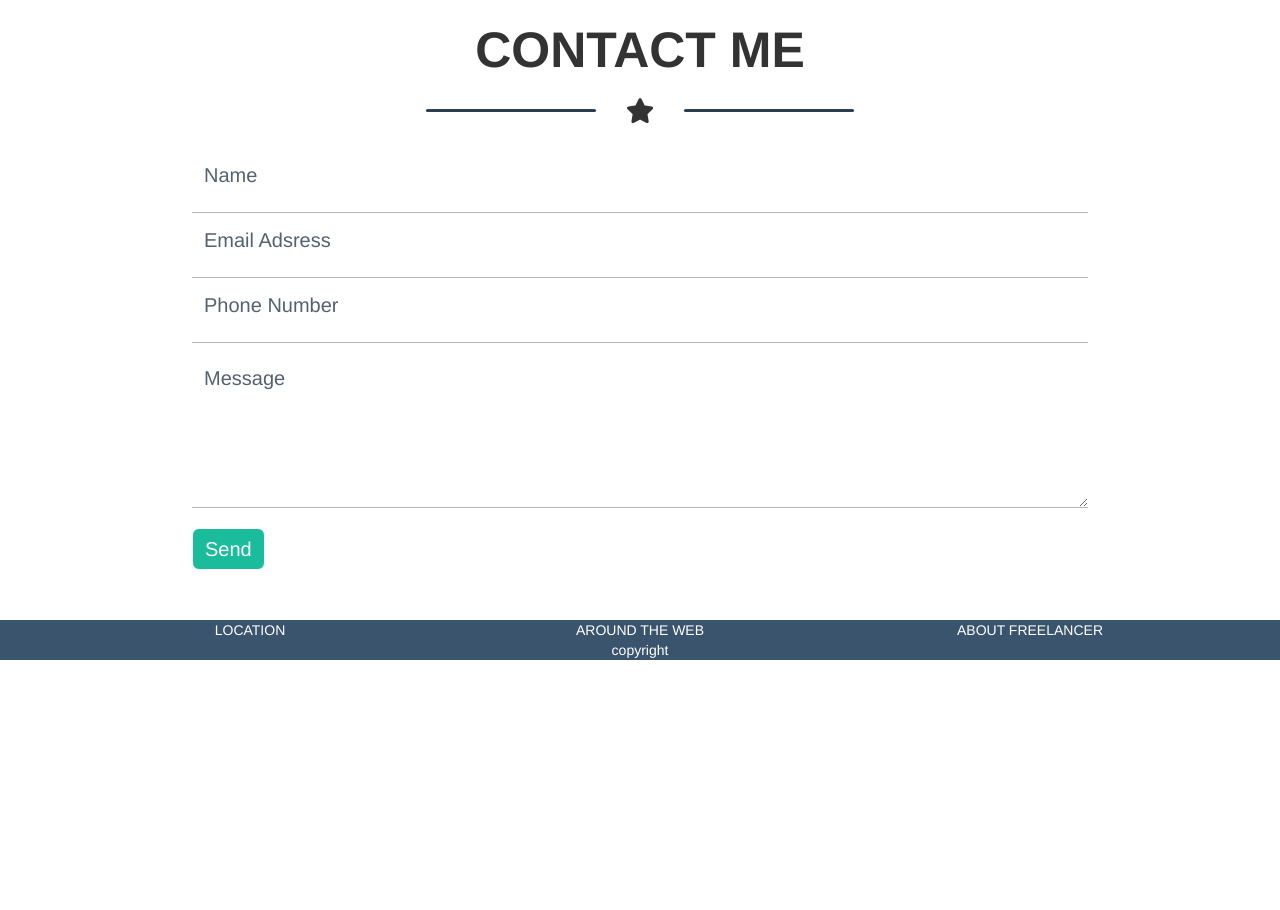
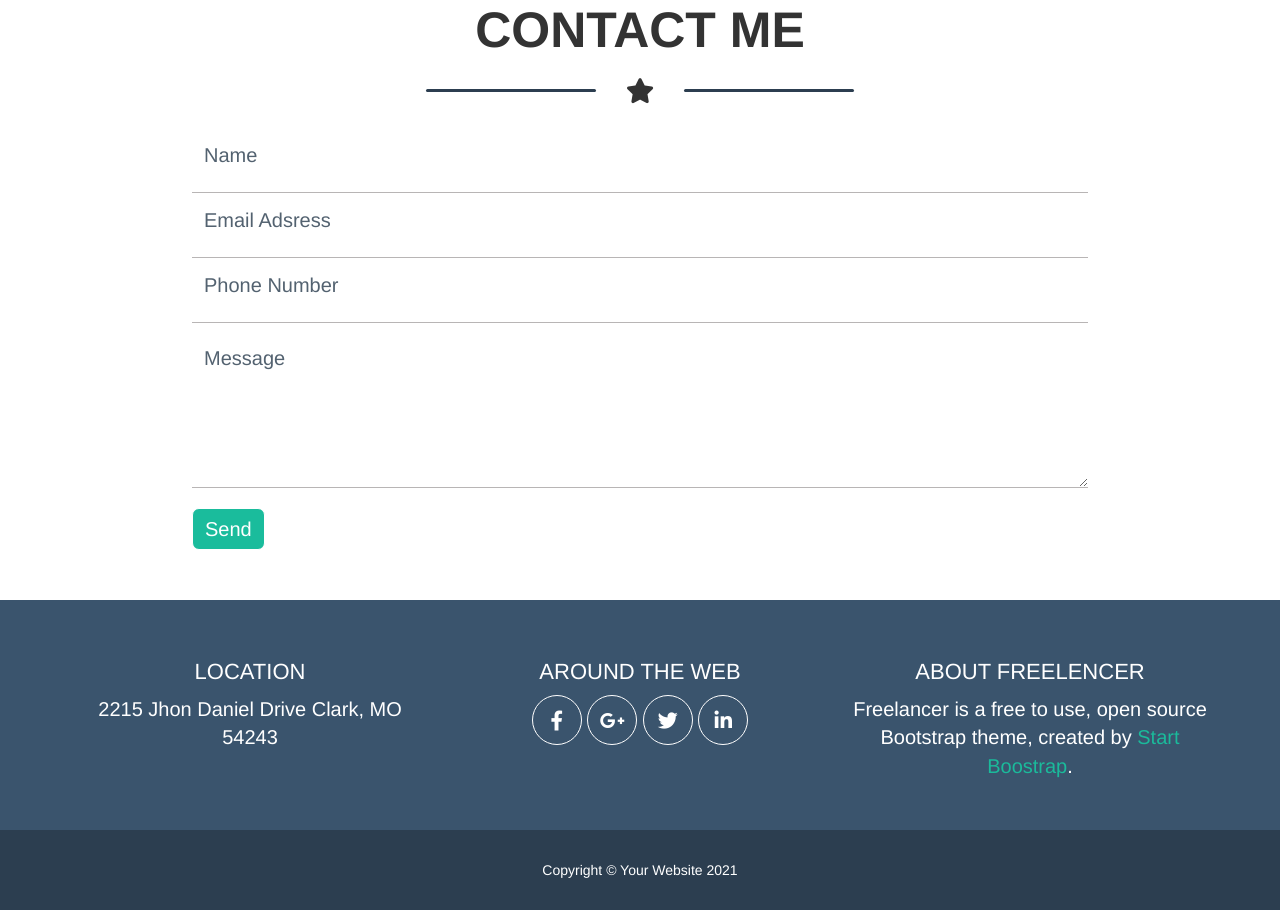
Before and after one commit to enricopaol/html-css-bootstrap-freelancer, a plain HTML site: page index.html in a window 1280 px wide. Shown: the part 1845-2755 px from the top of the page. Before the commit the page ends 2505 px from the top, so only its background shows below. Drawn offline with nearby package versions, Linux system fonts and the light colour scheme.

Commit message:
Fine Esercizio

```diff
--- a/css/style.css
+++ b/css/style.css
@@ -212,10 +212,31 @@ footer {
 
 footer .contact-info {
     background-color: #3a546d;
+    font-size: 20px;
+    font-weight: 500;
+}
+
+footer .contact-info h4 {
+    font-size: 22px;
+    font-weight: 500;
+}
+
+footer .contact-info .footer-icon {
+    height: 50px;
+    width: 50px;
+    display: inline-block;
+    text-align: center;
+    line-height: 50px;
+    border: 1px solid white;
+    border-radius: 50%;
+}
+
+footer .contact-info a {
+    color: #1bba9b;
 }
 
 footer .copyright {
-    background-color: #3a546d;
+    background-color: #2c3e50;
 }
 
 
--- a/index.html
+++ b/index.html
@@ -75,7 +75,7 @@
     <main>
 
         <!-- Portfolio -->
-        <section class="portfolio white-section padding_bottom_20">
+        <section class="portfolio white-section">
             <div class="container">
 
                 <div class="text-center text-uppercase">
@@ -176,19 +176,53 @@
 
     <!-- FOOTER -->
     <footer>
-        <section class="contact-info text-center">
+        <div class="contact-info text-center padding_block_30">
             <div class="container">
                 <div class="row">
-                    <div class="col-xs-12 col-sm-4">LOCATION</div>
-                    <div class="col-xs-12 col-sm-4">AROUND THE WEB</div>
-                    <div class="col-xs-12 col-sm-4">ABOUT FREELANCER</div>
+
+                    <div class="col-xs-12 col-sm-4">
+                        <div class="padding_block_20">
+                            <h4 class="text-uppercase">Location</h4>
+                            2215 Jhon Daniel Drive Clark, MO 54243
+                        </div>
+                    </div>
+
+                    <div class="col-xs-12 col-sm-4">
+                        <div class="padding_block_20">
+
+                            <h4 class="text-uppercase">Around the web</h4>
+
+                            <div class="footer-icon">
+                                <i class="fab fa-facebook-f"></i>
+                            </div>
+
+                            <div class="footer-icon">
+                                <i class="fab fa-google-plus-g"></i>
+                            </div>
+
+                            <div class="footer-icon">
+                                <i class="fab fa-twitter"></i>
+                            </div>
+
+                            <div class="footer-icon">
+                                <i class="fab fa-linkedin-in"></i>
+                            </div>
+                        </div>
+                    </div>
+
+                    <div class="col-xs-12 col-sm-4">
+                        <div class="padding_block_20">
+                            <h4 class="text-uppercase">About Freelencer</h4>
+                            Freelancer is a free to use, open source Bootstrap theme, created by <a href="#">Start Boostrap</a>.
+                        </div>
+                    </div>
                 </div>
             </div>
-        </section>
+        </div>
 
-        <section class="copyright text-center">
-            copyright
-        </section>
+        <div class="copyright text-center padding_block_30">
+            Copyright © Your Website 2021
+        </div>
     </footer>
 </body>
 </html>
```
